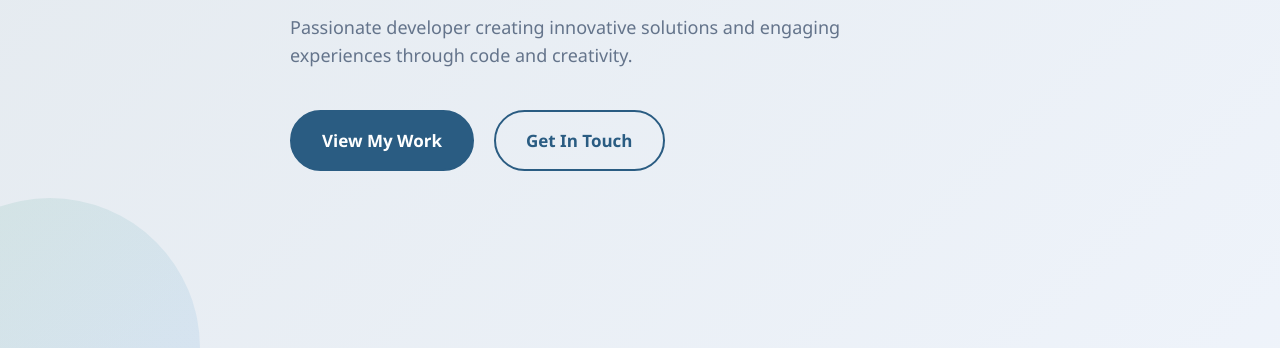
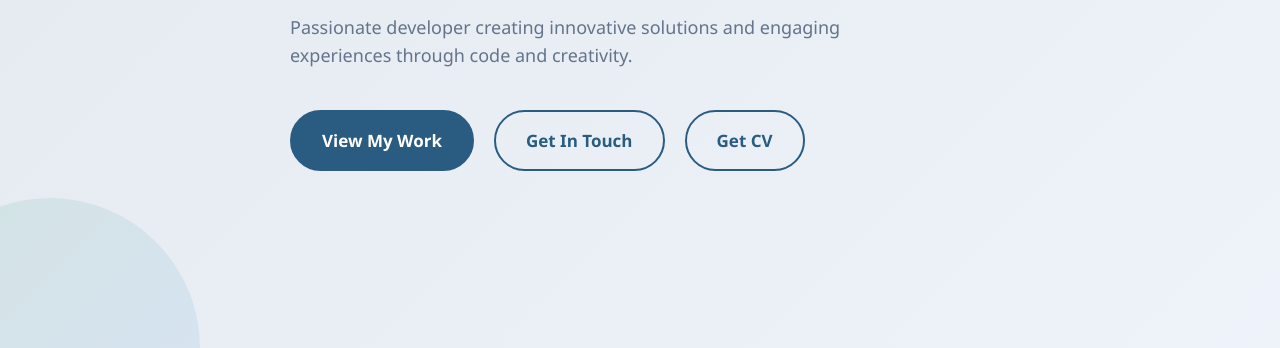
Before and after one commit to BlessingsM02/BlessingsM02.github.io, a plain HTML site: page index.html in a window 1280 px wide. Shown: the part 452-800 px from the top of the page. Drawn offline with nearby package versions, Linux system fonts and the light colour scheme.

Commit message:
feat: add "Get CV" button to home section

```diff
--- a/index.html
+++ b/index.html
@@ -34,6 +34,7 @@
         <div class="home-btns">
           <a href="#projects" class="btn">View My Work</a>
           <a href="#contact" class="btn btn-outline">Get In Touch</a>
+          <a href="#contact" class="btn btn-outline">Get CV</a>
         </div>
       </div>
     </div>
```
